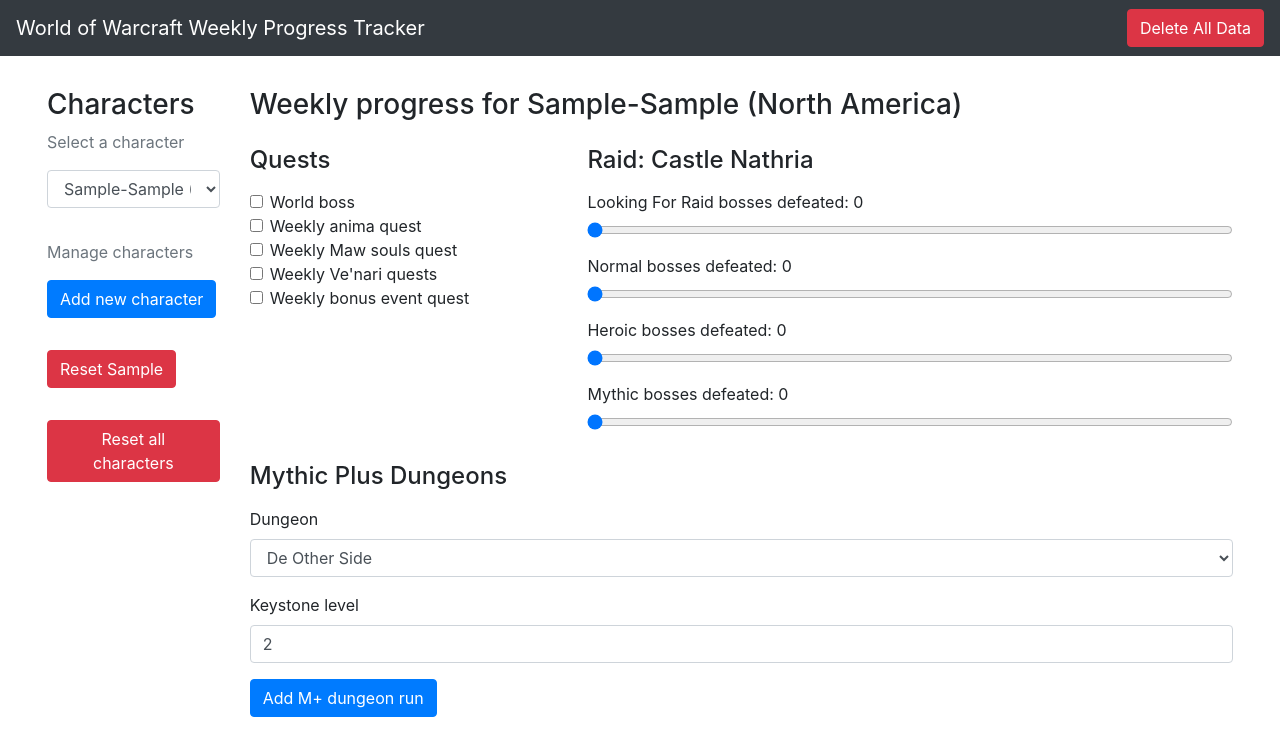
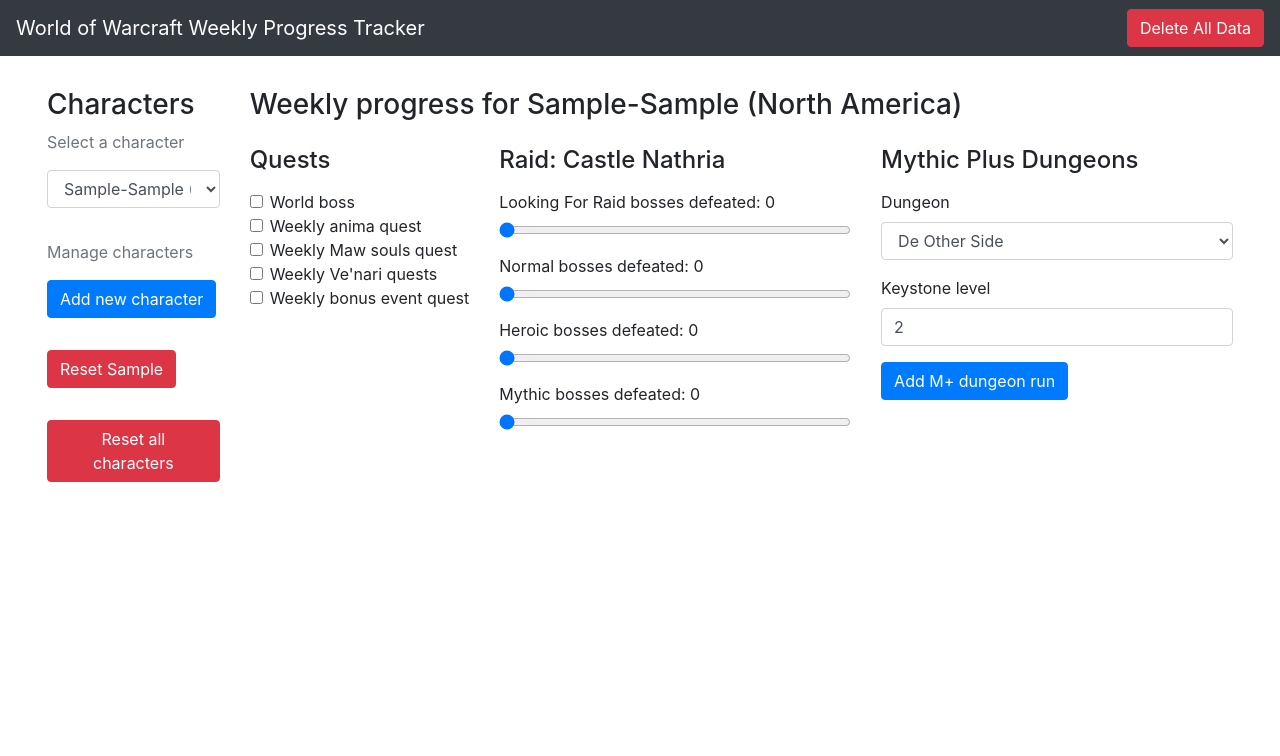
Before and after one commit to jimmycuadra/wowwpt, a React (Create React App) app: page / in a window 1280 px wide. Both pictures are taken after typing "Sample", "Sample" into the empty fields and a click on the button "Add character". Shown: the top 756 px of the page. Built offline with nearby package versions, Linux system fonts and the light colour scheme.

Commit message:
Put all three progress components on one row.

```diff
--- a/src/components/CharacterProgress.tsx
+++ b/src/components/CharacterProgress.tsx
@@ -30,16 +30,14 @@
         </Col>
       </Row>
       <Row>
-        <Col xl={4}>
+        <Col sm="auto">
           <QuestProgress progress={progress} />
         </Col>
         <Col>
           <RaidProgress progress={progress} />
         </Col>
-      </Row>
-      <Row>
         <Col>
-        <MythicPlusProgress progress={progress} />
+          <MythicPlusProgress progress={progress} />
         </Col>
       </Row>
     </Container>
```
